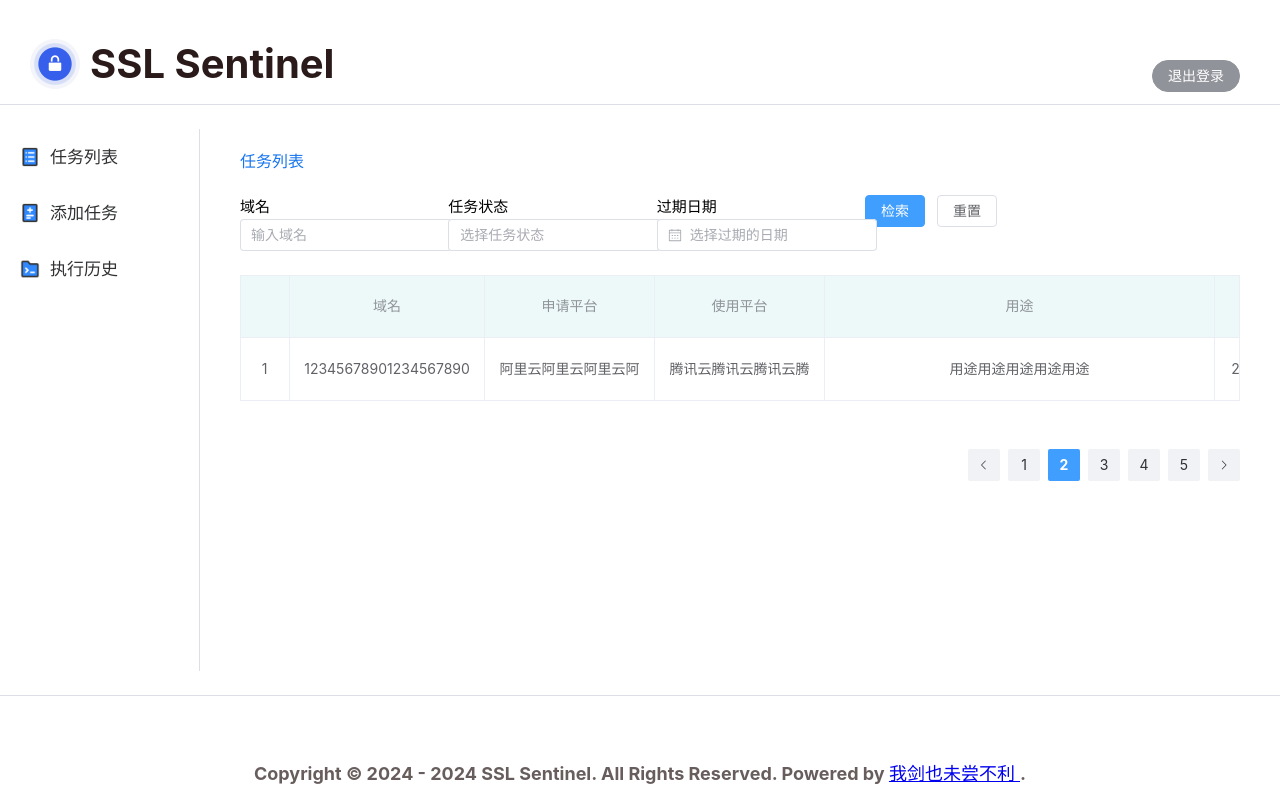
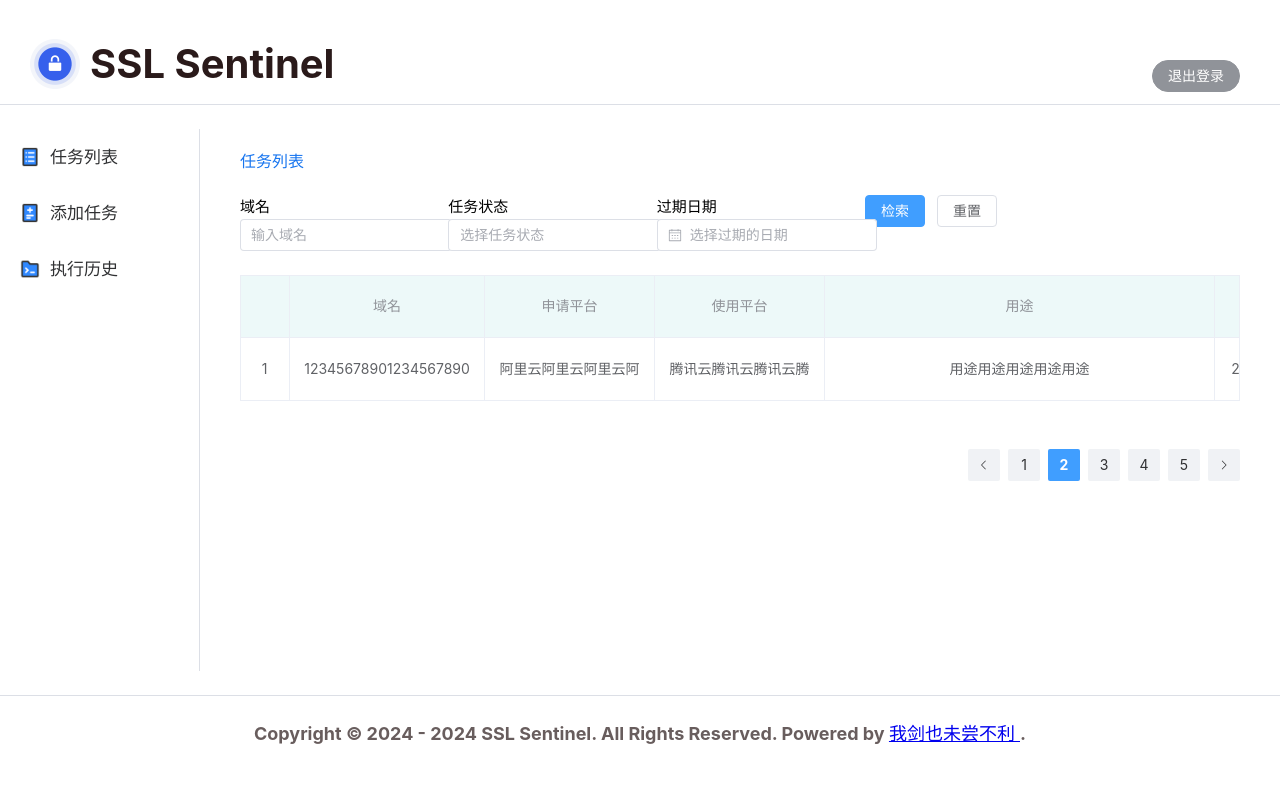
Before and after one commit to denchouka/ssl-sentinel, a Vue app in the folder ssl-sentinel-frontend/: page /taskList in a window 1280 px wide. Built offline with nearby package versions, Linux system fonts and the light colour scheme.

Commit message:
修改底部copyright的margin

```diff
--- a/ssl-sentinel-frontend/src/views/container/Footer.vue
+++ b/ssl-sentinel-frontend/src/views/container/Footer.vue
@@ -19,7 +19,6 @@ export default {
   .footer {
     font-size: 18px;
     color: #685d5d;
-    margin: 40px auto 100px 0px;
     text-align: center;
     font-weight: bold;
   }
```
